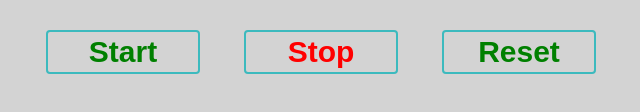
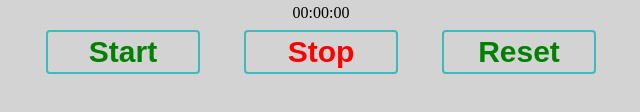
Before and after one commit to Zszywka/stopwatch, a website: page index.html in a window 1280 px wide. Shown: the part 346-458 px from the top of the page, 319-959 px from the left. Drawn offline with Linux system fonts and the light colour scheme.

Commit message:
Update index.html

```diff
--- a/index.html
+++ b/index.html
@@ -15,6 +15,6 @@
     <div class="stopwatch"></div>
     <ul class="results"></ul>
     <!-- Script -->
-    <script type="text/javascript" src="script-compiled.js"></script>
+    <script type="text/javascript" src="script.js"></script>
   </body>
 </html>
```
